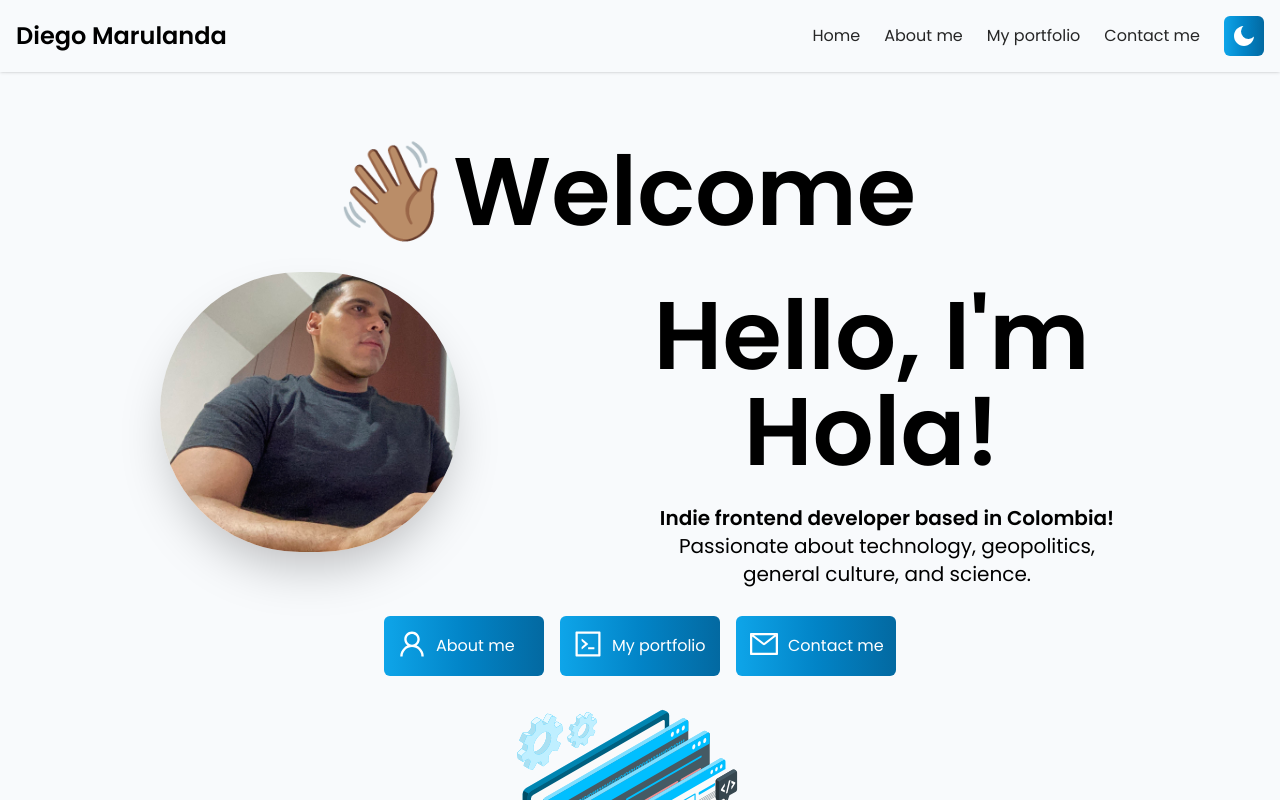
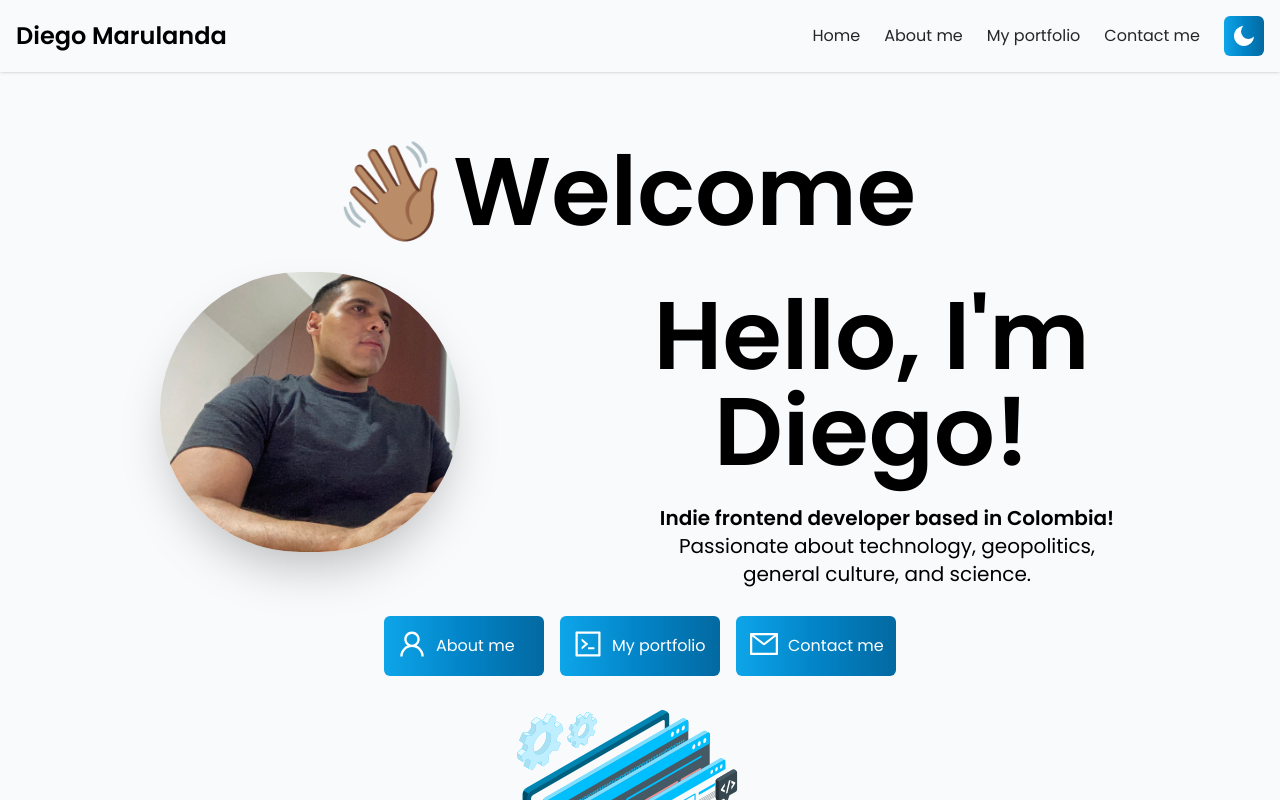
Before and after one commit to DiegoMarulandaB/Portfolio, a Next.js app: page / in a window 1280 px wide. Shown: the top 800 px of the page. Built offline with nearby package versions, Linux system fonts and the light colour scheme.

Commit message:
add name home

```diff
--- a/src/app/home/page.tsx
+++ b/src/app/home/page.tsx
@@ -37,7 +37,7 @@ const HomePage = () => {
         </div>
         <div className="md:w-1/2">
           <h1 className="text-2xl lg:text-6xl text-center font-semibold">
-            <AnimatedText text="Hello, I'm Hola!" className="mr-2 mb-2 mt-2" />
+            <AnimatedText text="Hello, I'm Diego!" className="mr-2 mb-2 mt-2" />
           </h1>
           <p className="text-xl text-center mt-2 font-light">
             <span className="font-bold">Indie frontend developer based in Colombia!</span> Passionate about technology,
```
